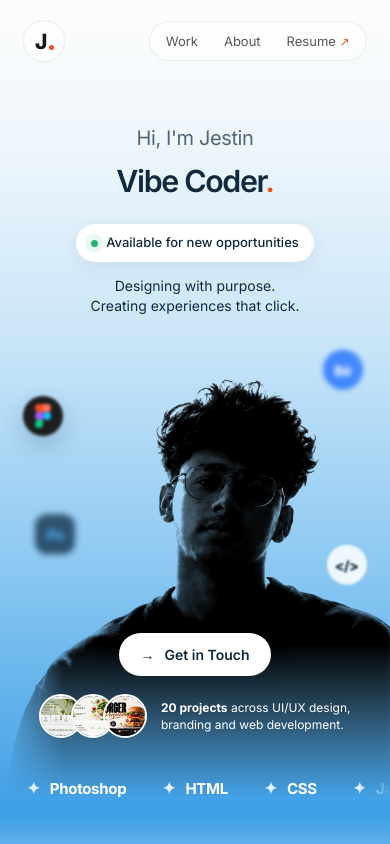
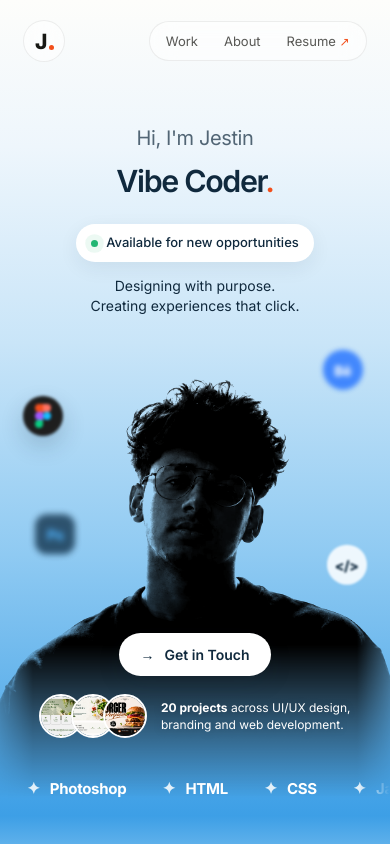
Before and after one commit to heyjesty/Portfolio-Jestin, a Next.js app: page / in a window 390 px wide. Shown: the top 844 px of the page. Built offline with nearby package versions, Linux system fonts and the light colour scheme.

Commit message:
mobile view

```diff
--- a/src/app/globals.css
+++ b/src/app/globals.css
@@ -275,7 +275,13 @@ header nav a span {
   position: fixed;
   inset: 0;
   z-index: 1000;
-  background: #fbfbf7;
+  /* The hero's sky, so the loader fades straight into the page. */
+  background: radial-gradient(
+    120% 80% at 50% 100%,
+    var(--sky-200),
+    var(--sky-100) 45%,
+    var(--paper)
+  );
   align-items: center;
   justify-content: center;
   flex-direction: column;
@@ -287,7 +293,7 @@ header nav a span {
 }
 .page-loader > span {
   font-size: 11px;
-  color: #777;
+  color: var(--muted);
   letter-spacing: 1.5px;
   text-transform: uppercase;
 }
@@ -299,7 +305,8 @@ header nav a span {
 .loader-track {
   width: 135px;
   height: 2px;
-  background: #e8e6e0;
+  border-radius: 2px;
+  background: #10293d1a;
   margin-top: 6px;
   overflow: hidden;
 }
@@ -307,7 +314,7 @@ header nav a span {
   display: block;
   width: 100%;
   height: 100%;
-  background: #7c5ce7;
+  background: linear-gradient(90deg, var(--sky-deep), var(--orange));
   transform-origin: left;
   animation: load-progress 3.4s ease both;
 }
--- a/src/components/Hero.module.css
+++ b/src/components/Hero.module.css
@@ -115,10 +115,11 @@
 .portrait {
   position: absolute;
   z-index: 1;
-  left: 0;
-  right: 0;
+  /* Centred by offset, not auto margins, so it stays centred even when the
+     square is wider than a phone screen. */
+  left: 50%;
   bottom: 0;
-  margin: 0 auto;
+  translate: -50% 0;
   height: min(67%, 740px);
   aspect-ratio: 1;
   mix-blend-mode: multiply;
```
Also changed, not shown: public/assets/loader-j.webp.
